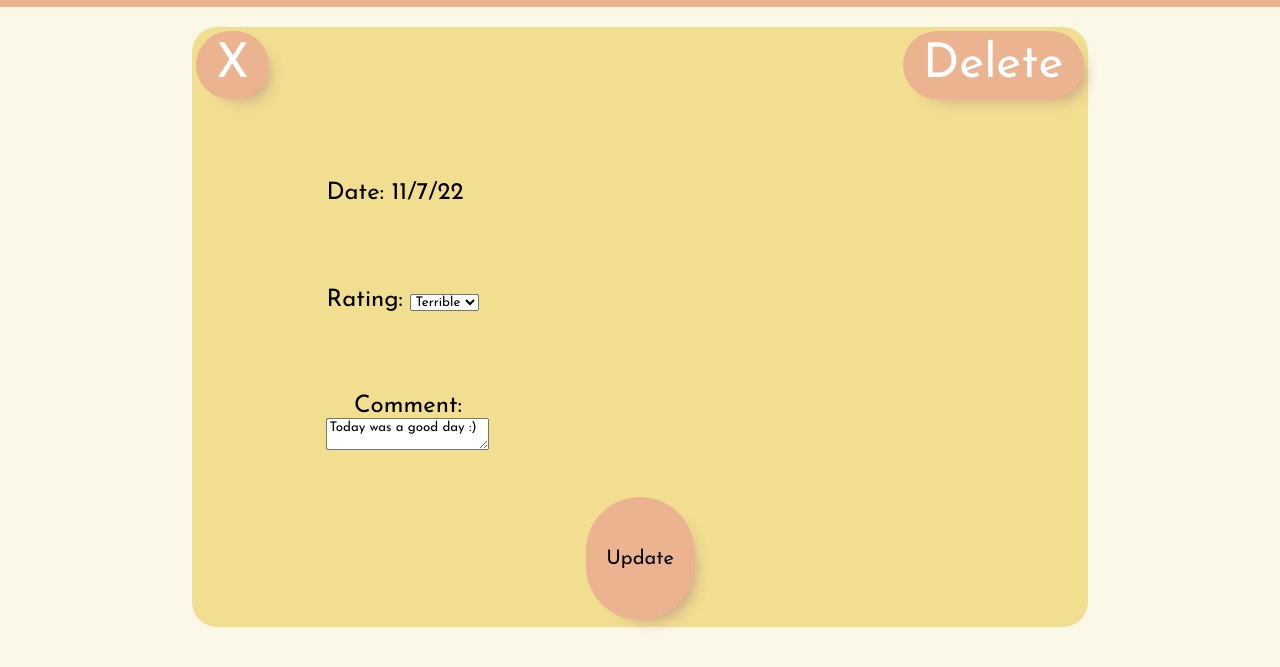
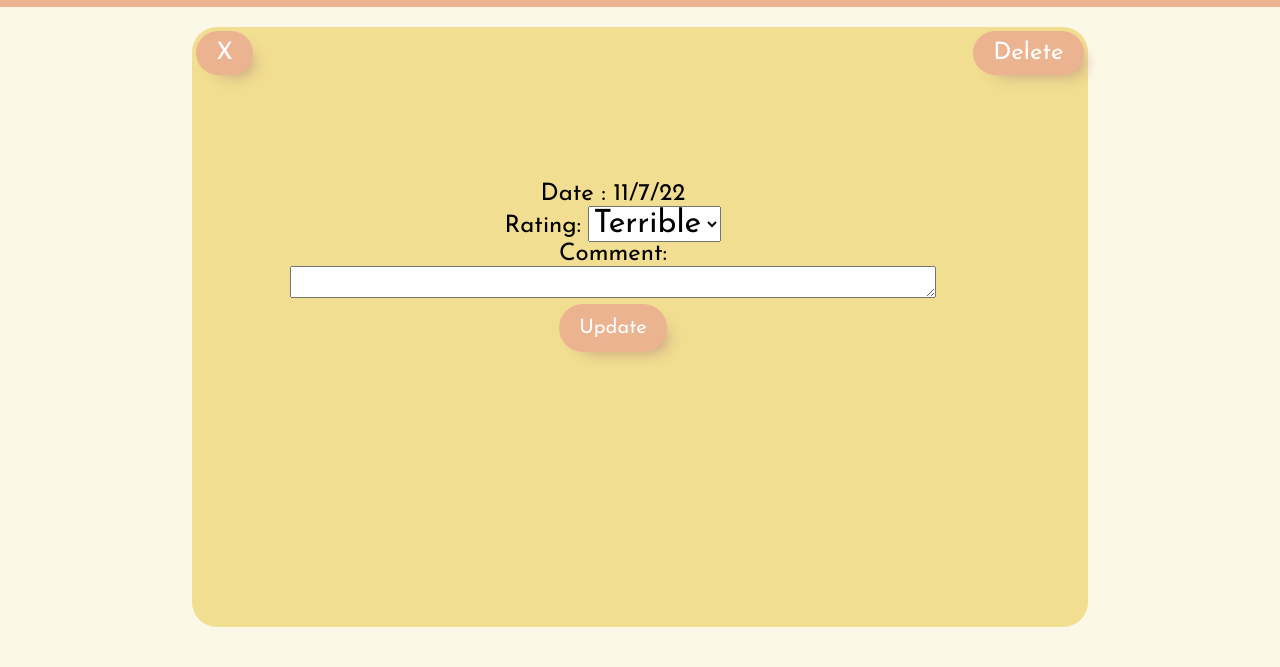
Before and after one commit to cse110-fa22-group16/cse110-fa22-group16, a plain HTML site: page source/edit-page/edit-page.html in a window 1280 px wide. Both pictures are taken after a click on the button "Edit". Shown: the part 73-740 px from the top of the page. Drawn offline with Linux system fonts and the light colour scheme.

Commit message:
Cleaned up mode switching code

```diff
--- a/source/edit-page/edit-page-style.css
+++ b/source/edit-page/edit-page-style.css
@@ -13,7 +13,7 @@
 
 /*Top of the edit box*/
 .top-bar button{
-    font-size:3rem;
+    font-size:1.5rem;
     margin: 0.5%;
 }
 
@@ -27,31 +27,57 @@
 }
 
 .update-button{
-    color: black;
+    height: 3rem;
     visibility: hidden;
 }
+
 /*Body of the edit box*/
 .main-edit{
     width: 70%;
     height: 80%;
-    margin:auto;
-    position: relative;
-    display:grid;
-    align-items:right;
-    top : 6%;
+    margin-left: auto;
+    margin-right:auto;
 
-    grid-gap: 0;
-
+	display: flex;
+	flex-direction: column;
+	flex-wrap: nowrap;
+	justify-content: center;
+	align-items: center;
+	align-content: stretch;
 }
 
 .main-edit div{
     text-align:center;
     font-size: 1.5rem;
     width: fit-content;
-    align-self: center;
+
+
 }
 
+/*Rating*/
+#ratingRead{
+    display: inline;
+}
+#ratingEdit{
+    display: none;
+}
 
+/*Comment*/
+#commentRead{
+    display: inline;
+}
+#commentEdit{
+    display: none;
+}
+
+/*Edit Mode*/
+.main-edit textarea{
+    min-width: 50vw;
+}
+
+.main-edit select{
+    font-size: 2rem;
+}
 
 /*--------------Style from other pages---------------*/
 * {
--- a/source/edit-page/edit-page.html
+++ b/source/edit-page/edit-page.html
@@ -27,12 +27,29 @@
             <button class="exit-button" type="button">X</button>
             <button class="edit-button" type="button">Edit</button>
         </div>
+
         <div class = "main-edit">
-            <div id = "date">Date: 11/7/22</div >
-            <div  id = "rating">
 
+            <div id = "date">
+                Date : 11/7/22
+            </div>
+
+            <div id = "rating">
+                Rating: <span id = "ratingRead"></span>
+                <select name="ratings" id="ratingEdit" >
+                    <option value="Terrible">Terrible</option>
+                    <option value="Bad">Bad</option>
+                    <option value="Neutral">Neutral</option>
+                    <option value="Good">Good</option>
+                    <option value="Great">Great</option>
+                </select>
             </div >
-            <div  id = "comment"></div >
+
+            <div id = "comment">
+                Comment:<br>
+                <span id = "commentRead"></span>
+                <textarea id = "commentEdit"></textarea>
+            </div >
             <button class = "update-button" type = "button" >Update</button>
         </div>
 
--- a/source/edit-page/edit-page.js
+++ b/source/edit-page/edit-page.js
@@ -10,21 +10,27 @@ function init() {
     currentRating = "Good";
     currentComment = "Today was a good day :)";
 
-    const rating = document.querySelector("#rating");
-    rating.innerHTML = "Rating: " + currentRating;
+    const rating = document.querySelector("#ratingRead");
+    rating.innerHTML = currentRating;
 
-    const comment = document.querySelector("#comment");
-    comment.innerHTML = "Comment: " + currentComment;
+    const comment = document.querySelector("#commentRead");
+    comment.innerHTML = currentComment;
 
 
 }
 
 init();
 
-
+//Button and Datafield constants for reference
+const ratingRead = document.querySelector("#ratingRead");
+const ratingEdit = document.querySelector("#ratingEdit");
+const commentRead = document.querySelector("#commentRead");
+const commentEdit = document.querySelector("#commentEdit");
 const updateButton = document.querySelector(".update-button");
 const editButton = document.querySelector(".edit-button");
+
 editButton.addEventListener("click", function(){
+
     //Button pressed during the default "read only" mode
     //Read Mode -> Edit Mode
     if(mode == "read"){
@@ -36,23 +42,15 @@ editButton.addEventListener("click", function(){
         updateButton.style.visibility = "visible";  //Show update button
 
         //TODO: Make the initially selected value to be the current rating
+
         //Make inputs editable
         //Turn rating into a select element
-        const ratingSelect =
-            `<label for="ratings">Rating:</label>
-            <select name="ratings" id="ratings" >`
-            +
-                `<option value="Terrible">Terrible</option>
-                <option value="Bad">Bad</option>
-                <option value="Neutral">Neutral</option>
-                <option value="Good">Good</option>
-                <option value="Great">Great</option>
-            </select>`
-        rating.innerHTML = ratingSelect;
-        rating.value = currentRating;
+        ratingRead.style.display = "none";
+        ratingEdit.style.display = "inline";
+
         //Turn comment into a textarea
-        const commentTextArea = "Comment:<br> <textarea class = `commentBox`>"+currentComment+"</textarea>"
-        comment.innerHTML = commentTextArea;
+        commentRead.style.display = "none";
+        commentEdit.style.display = "inline";
     }
 
     //In edit mode
@@ -65,17 +63,26 @@ editButton.addEventListener("click", function(){
 });
 
 //In edit mode (that's the only time update is visible)
+//Edit Mode -> Read Mode
 const pressUpdate = document.querySelector(".update-button");
 pressUpdate.addEventListener("click", function(){
 
     //TODO: Get values from select/textarea and update data
-    const commentBox = document.querySelector(".commentBox");
 
     //Return to read only mode
     mode = "read";
+
+    //Update Buttons
     editButton.innerHTML = "Edit";
     updateButton.style.visibility = "hidden";
-    rating.innerHTML = currentRating;
-    comment.innerHTML = currentComment;
+
+    //Make data read only
+    //Remove rating select element
+    ratingRead.style.display = "inline";
+    ratingEdit.style.display = "none";
+
+    //Remove comment textarea
+    commentRead.style.display = "inline";
+    commentEdit.style.display = "none";
 
 });
```
